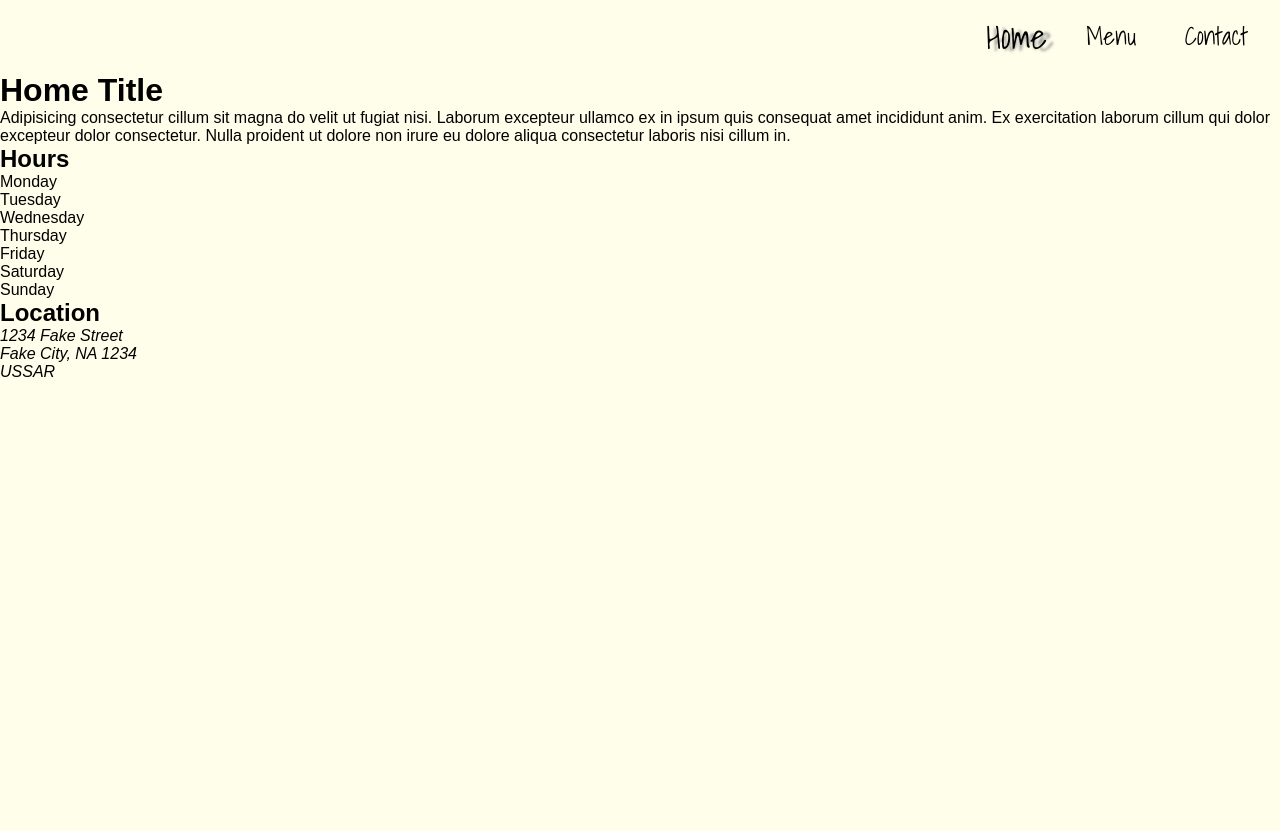
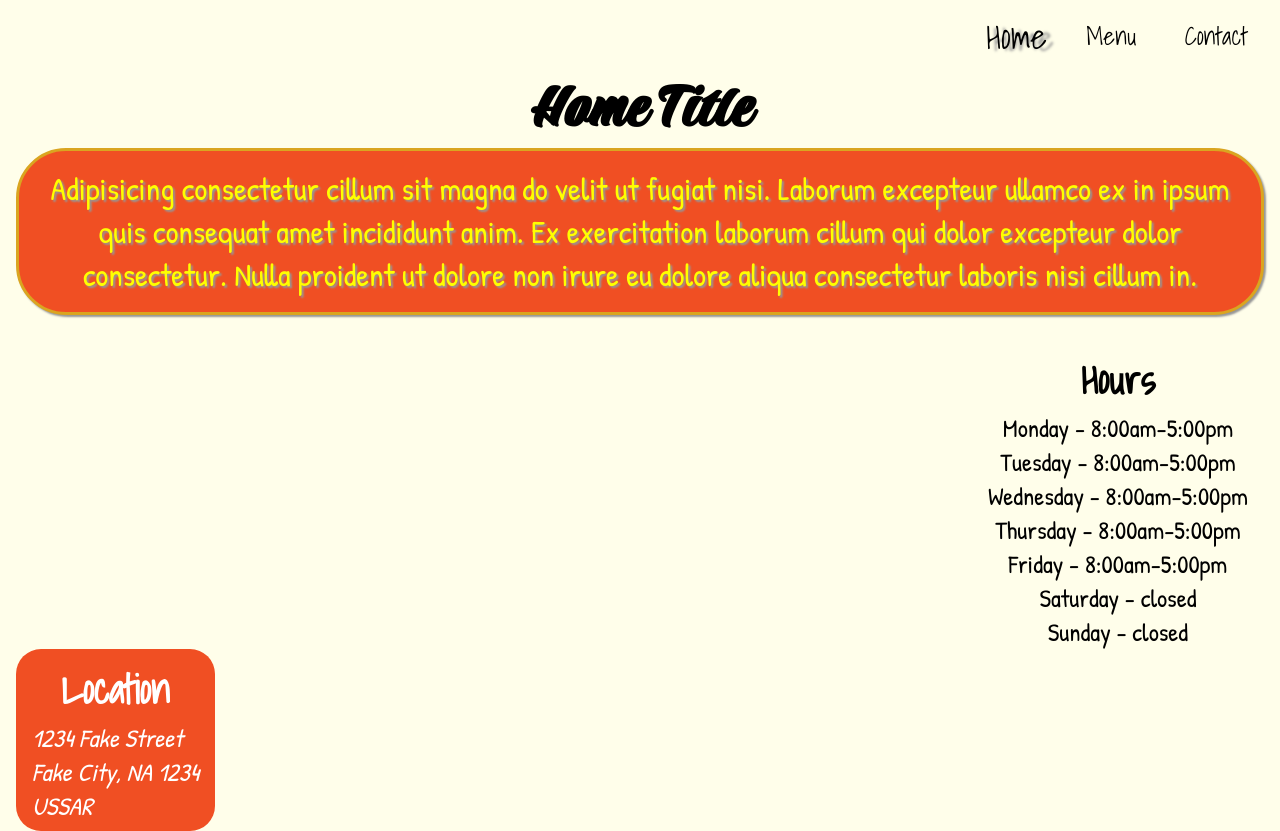
Before and after one commit to palmerusaf/restaurant-page, a website built with webpack: page dist/index.html in a window 1280 px wide. Before the commit the page ends 800 px from the top, so only its background shows below. Built offline with Linux system fonts and the light colour scheme.

Commit message:
add css to home elements

```diff
--- a/src/css/style.scss
+++ b/src/css/style.scss
@@ -18,6 +18,7 @@
   padding: 0;
   list-style: none;
   font-family: sans-serif;
+  align-self: center;
 }
 
 body {
@@ -62,26 +63,55 @@ body {
 
 .home__ {
   &title {
+    font-family: "MainTitle";
+    font-size: 64px;
   }
 
   &welcome-container {
+    padding: 16px 20px;
+    border: goldenrod solid;
+    border-radius: 50px;
+    box-shadow: 2px 2px 2px rgba(150, 150, 150, 1);
+    text-shadow: 2px 2px 2px rgba(150, 150, 150, 1);
+    margin: 0px 16px;
+    font-size: 32px;
+    text-align: center;
+    background-color: #f04f23;
+    color: yellow;
   }
 
   &welcome-msg {
+    font-family: "Descriptions";
   }
   &title-category {
+    font-family: "NavAndSmallTitle";
+    font-size: 40px;
   }
 }
 
 .hour {
+  margin-right: 2em;
+  align-self: end;
+  text-align: center;
+  padding-top: 2em;
   &__list {
   }
 
   &__list-item {
+    font-family: "Descriptions";
+    font-size: 25px;
   }
 }
 
 .location {
+  color: white;
+  background-color: #f04f23;
+  padding: 0.5em 1em;
+  border-radius: 25px;
+  margin-left: 1em;
+  align-self: start;
   &__address {
+    font-family: "Descriptions";
+    font-size: 25px;
   }
 }
```
Also changed, not shown: dist/main.js.
